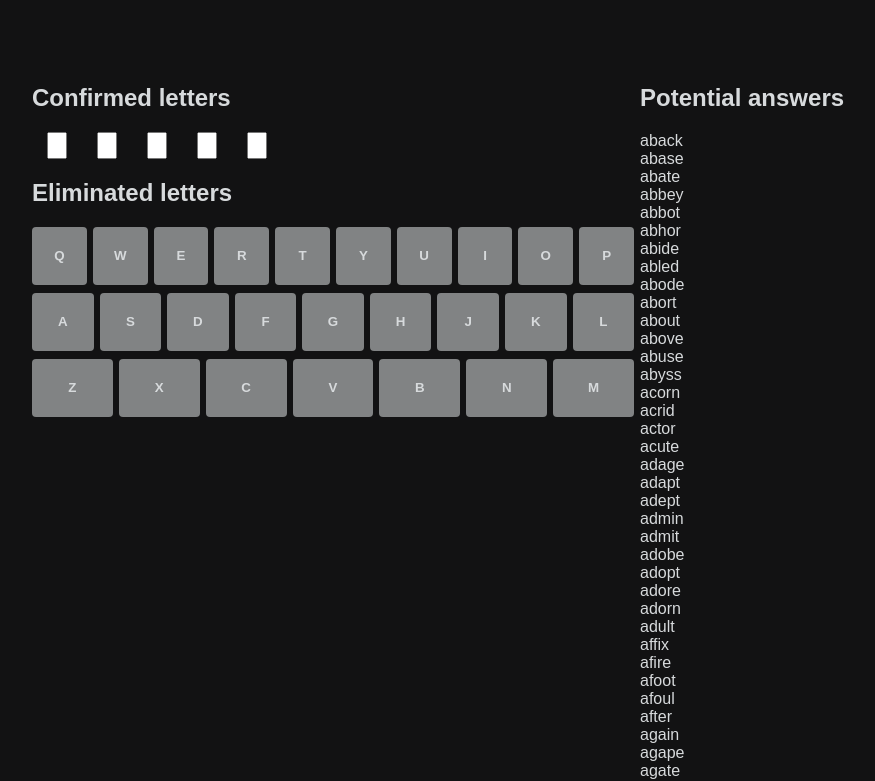
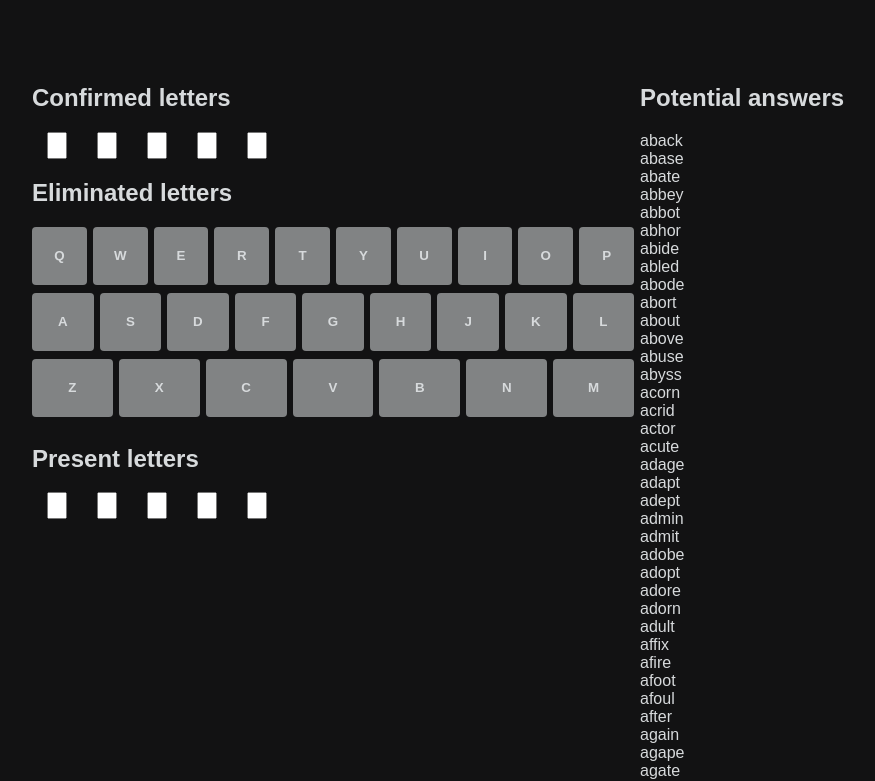
Before and after one commit to R467/wordle-helper, a Next.js app: page / in a window 1280 px wide. Shown: the top 781 px of the page, without its empty margins (0-875 px from the left). Built offline with nearby package versions, Linux system fonts and the light colour scheme.

Commit message:
Working with present letter filter

```diff
--- a/src/components/KeyboardLetter.js
+++ b/src/components/KeyboardLetter.js
@@ -5,7 +5,7 @@ function KeyboardLetter({value}) {
 
     const { confirmedLetters, setConfirmedLetters,
             eliminatedLetters, setEliminatedLetters,
-            presentLetters, setPresentLetters
+            //presentLetters, setPresentLetters
         } = useContext(ConfirmedLettersContext);
 
     function updateState() {
@@ -19,21 +19,21 @@ function KeyboardLetter({value}) {
             setEliminatedLetters(eliminatedLetters.filter((e) =>{return e != value}));
 
             //Add to present letters
-            setPresentLetters([...presentLetters, value]);
+            //setPresentLetters([...presentLetters, value]);
         }
-        else if (presentLetters.includes(value))
+        /*else if (presentLetters.includes(value))
         {
             //Remove from both
             setEliminatedLetters(eliminatedLetters.filter((e) =>{return e != value}));
             setPresentLetters(presentLetters.filter((e) =>{return e != value}));
-        }
+        }*/
         else {
 
             //Add to eliminated letters
             setEliminatedLetters([...eliminatedLetters, value]);
 
             //Remove from present letters
-            setPresentLetters(presentLetters.filter((e) =>{return e != value}));
+            //setPresentLetters(presentLetters.filter((e) =>{return e != value}));
         }
     }
 
@@ -43,7 +43,7 @@ function KeyboardLetter({value}) {
 
         if(eliminatedLetters.includes(value)) return "eliminated";
 
-        if(presentLetters.includes(value)) return "present";
+        //if(presentLetters.includes(value)) return "present";
 
         return "";
     }
--- a/src/components/LayoutLeft.js
+++ b/src/components/LayoutLeft.js
@@ -1,12 +1,17 @@
 import ConfirmedLetters from './ConfirmedLetters';
+import PresentLetters  from './PresentLetters';
 import Keyboard from './Keyboard';
 import styles from '../../styles/Home.module.css';
+import { PresentRowsProvider } from "../contexts/PresentRowsContext";
 
 function LayoutLeft({ children }) {
     return (
         <div className={ styles.layoutLeft }>
             <ConfirmedLetters />
             <Keyboard />
+            <PresentRowsProvider>
+                <PresentLetters />
+            </PresentRowsProvider>
         </div>
     );
 }
--- a/src/components/PotentialAnswers.js
+++ b/src/components/PotentialAnswers.js
@@ -38,8 +38,29 @@ function PotentialAnswers() {
     }
 
     function checkPresentLetters(word) {
+        /*const presentMatches = presentLetters.filter((pl) => {
+            return pl != "" && word.includes(pl);
+        })
+
+        if(presentMatches?.length === presentLetters?.length)
+        {
+            return true;
+        }
+
+        return false;*/
+
         const presentMatches = presentLetters.filter((pl) => {
-            return pl != "" && word.includes(pl);
+
+            if(word == "aback") {
+                console.log("word", word)
+
+                console.log("pl", pl);
+                console.log("pl.value", pl.value)
+                console.log("pl.order", pl.order)
+                console.log("word[pl.order]", word[pl.order])
+            }
+
+            return pl[1] != "" && word.includes(pl[1]) && word[pl[0]] != pl[1];
         })
 
         if(presentMatches?.length === presentLetters?.length)
--- /dev/null
+++ b/src/components/PresentLetter.js
@@ -0,0 +1,37 @@
+import React, { useContext } from "react";
+import { PresentRowsContext } from "../contexts/PresentRowsContext";
+
+function PresentLetter({index, order, tryCreateNewRow, letterUpdated}) {
+
+    const { presentRows, setPresentRows} = useContext(PresentRowsContext);
+
+    let populated = true;
+
+    function presentLetterEntered() {
+
+        var newRow = tryCreateNewRow();
+        if(newRow)
+        {
+            setPresentRows([...presentRows, newRow]);
+        }
+    }
+
+
+    return (
+        <div className="tile">
+            <input
+                type="text"
+                className="input"
+                maxLength="1"
+                data-key={order}
+                onChange={(e) => {
+                    letterUpdated(order, index, e.target.value);
+                    presentLetterEntered();
+                } }
+            />
+
+        </div>
+    );
+}
+
+export default PresentLetter;
--- /dev/null
+++ b/src/components/PresentLetters.js
@@ -0,0 +1,106 @@
+import React, { useContext, useEffect } from "react";
+import PresentLetter from "./PresentLetter";
+import { PresentRowsProvider, PresentRowsContext } from "../contexts/PresentRowsContext";
+import { ConfirmedLettersContext } from "../contexts/ConfirmedLettersContext";
+
+function PresentLetters() {
+    const { presentRows, setPresentRows} = useContext(PresentRowsContext);
+    const { presentLetters, setPresentLetters } = useContext(ConfirmedLettersContext);
+
+    function tryCreateNewRow() {
+
+        const lastRow = presentRows[presentRows.length - 1];
+
+        const anyPopulated = lastRow?.letters.filter((l) => {
+            return l.populated;
+        })
+
+
+        if(lastRow && anyPopulated.length == 0) {
+            return null;
+        }
+
+        return {
+            letters: [
+                {
+                    order : 0,
+                    populated: false
+                },
+                {
+                    order : 1,
+                    populated: false
+                },
+                {
+                    order : 2,
+                    populated: false
+                },
+                {
+                    order : 3,
+                    populated: false
+                },
+                {
+                    order : 4,
+                    populated: false
+                }
+            ]
+        }
+
+    }
+
+    function letterUpdated(order, index, value) {
+
+        const row = presentRows[index];
+        const field = row[order];
+
+        if(field != "") {
+            row.letters[order].populated = true;
+
+            console.log("adding " + value + " to " + presentLetters);
+            setPresentLetters([...presentLetters, [order, value]]);
+        }
+        else {
+            row.letters[order].populated = false;
+
+            setPresentLetters(presentLetters.filter((e) =>{return e.value != value}));
+        }
+
+    }
+
+    useEffect(() => {
+        //Only add a new row if it's needed
+        if(presentRows.length == 0) {
+
+            var newRow = tryCreateNewRow();
+            if(newRow)
+            {
+                setPresentRows([...presentRows, newRow]);
+            }
+        }
+    });
+
+    return (
+        <>
+            <h2>Present letters</h2>
+
+            <div className="presentLetters">
+                {
+                    presentRows
+                    .map((row, index) => {
+                        return (
+                            <div key={index} data-row={index} className="presentLetterRow">
+                                <PresentLetter index={index} order={0} tryCreateNewRow={tryCreateNewRow} letterUpdated={letterUpdated} />
+                                <PresentLetter index={index} order={1} tryCreateNewRow={tryCreateNewRow} letterUpdated={letterUpdated} />
+                                <PresentLetter index={index} order={2} tryCreateNewRow={tryCreateNewRow} letterUpdated={letterUpdated} />
+                                <PresentLetter index={index} order={3} tryCreateNewRow={tryCreateNewRow} letterUpdated={letterUpdated} />
+                                <PresentLetter index={index} order={4} tryCreateNewRow={tryCreateNewRow} letterUpdated={letterUpdated} />
+                            </div>
+                        );
+                    })
+                }
+            </div>
+        </>
+    );
+
+}
+
+export default PresentLetters;
--- /dev/null
+++ b/src/contexts/PresentRowsContext.js
@@ -0,0 +1,25 @@
+import React, { createContext } from "react";
+import usePresentRows from '../hooks/usePresentRows';
+
+export const PresentRowsContext = createContext();
+
+function PresentRowsProvider({ children }) {
+
+    const {
+        presentRows,
+        setPresentRows
+    } = usePresentRows();
+
+    return (
+        <PresentRowsContext.Provider
+            value={{
+                presentRows,
+                setPresentRows
+            }}
+        >
+            {children}
+        </PresentRowsContext.Provider>
+    );
+}
+
+export { PresentRowsProvider };
--- /dev/null
+++ b/src/hooks/usePresentRows.js
@@ -0,0 +1,14 @@
+import { useState } from "react";
+import PresentLetter from "../components/PresentLetter";
+
+function usePresentRows() {
+
+    const [presentRows, setPresentRows] = useState([]);
+
+    return {
+        presentRows,
+        setPresentRows,
+    }
+}
+
+export default usePresentRows;
```
